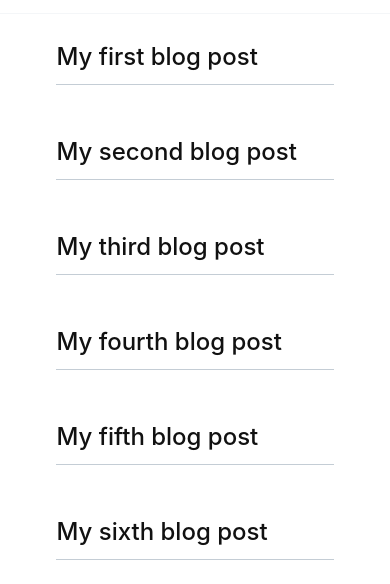
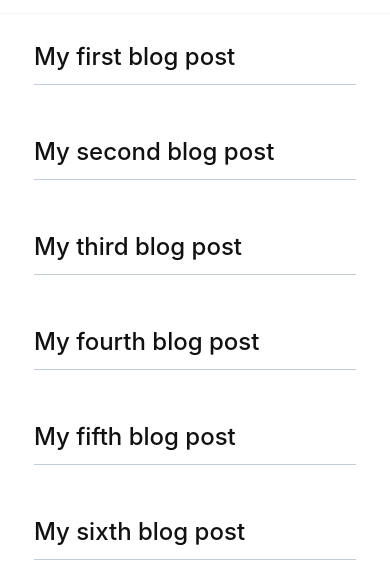
Before and after one commit to braydenk/braydenkilleen.com, a Gatsby site: page / in a window 390 px wide. Shown: the part 54-638 px from the top of the page. Built offline with nearby package versions, Linux system fonts and the light colour scheme; Gatsby itself is replaced by a stand-in of ours.

Commit message:
Mobile layout

```diff
--- a/src/components/Header.js
+++ b/src/components/Header.js
@@ -7,7 +7,6 @@ import Link from './styled/Link';
 import List from './styled/List';
 
 const PageHeader = styled.header`
-  grid-area: header;
   background: #fff;
   border-bottom: 1px solid #f4f6f8;
   padding: 1rem;
@@ -97,7 +96,7 @@ function Header() {
   const [isScreenSmall, setIsScreenSmall] = useState(false);
 
   useEffect(() => {
-    const mediaQuery = window.matchMedia('(max-width: 500px)');
+    const mediaQuery = window.matchMedia('(max-width: 600px)');
     mediaQuery.addListener(handleMediaQueryChange);
     handleMediaQueryChange(mediaQuery);
 
--- a/src/components/PostList.js
+++ b/src/components/PostList.js
@@ -2,6 +2,21 @@ import React from 'react';
 import styled from 'styled-components';
 import Link from './styled/Link';
 import List from './styled/List';
+
+const PostListContainer = styled.div`
+  width: 90%;
+  @media (min-width: 700px) {
+    width: 70%;
+  }
+
+  @media (min-width: 1000px) {
+    width: 60%;
+  }
+
+  @media (min-width: 1200px) {
+    width: 50%;
+  }
+`;
 
 const ArticleListItem = styled.li`
   margin-bottom: 2rem;
@@ -29,6 +44,7 @@ const ArticleLink = styled(Link)`
 
 function PostList({ posts }) {
   return (
+    <PostListContainer>
       <List>
         {posts.map(post => {
           return (
@@ -38,6 +54,7 @@ function PostList({ posts }) {
           );
         })}
       </List>
+    </PostListContainer>
   );
 }
 
--- a/src/components/layouts/PageLayout.js
+++ b/src/components/layouts/PageLayout.js
@@ -3,16 +3,14 @@ import { GlobalStyles, theme } from '../styled/Theme';
 import Header from '../Header';
 import styled, { ThemeProvider } from 'styled-components';
 
-const PageWrapper = styled.div`
-  display: grid;
-  grid-template-areas:
-    'header header header'
-    '. main .';
-  grid-gap: 16px;
-`;
+const PageWrapper = styled.div``;
 
 const Main = styled.main`
-  grid-area: main;
+  display: flex;
+  flex-direction: column;
+  justify-content: center;
+  align-items: center;
+  margin: 1rem;
 `;
 
 const PageLayout = ({ children }) => (
```
Lines whose indentation alone changed are shown as unchanged.
